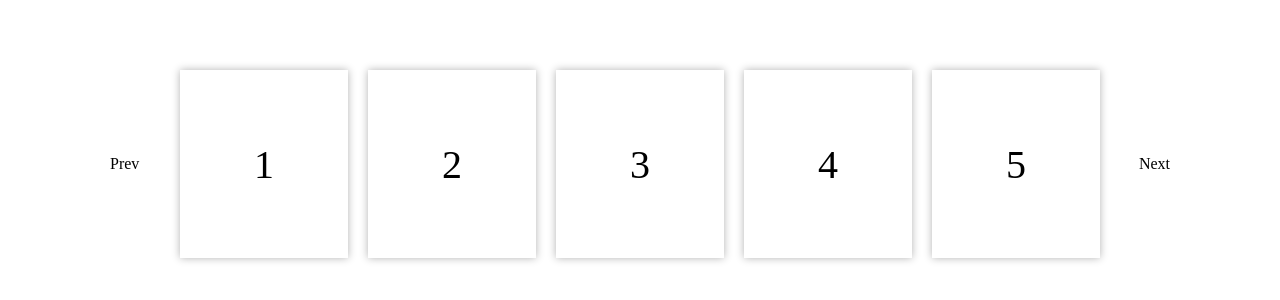
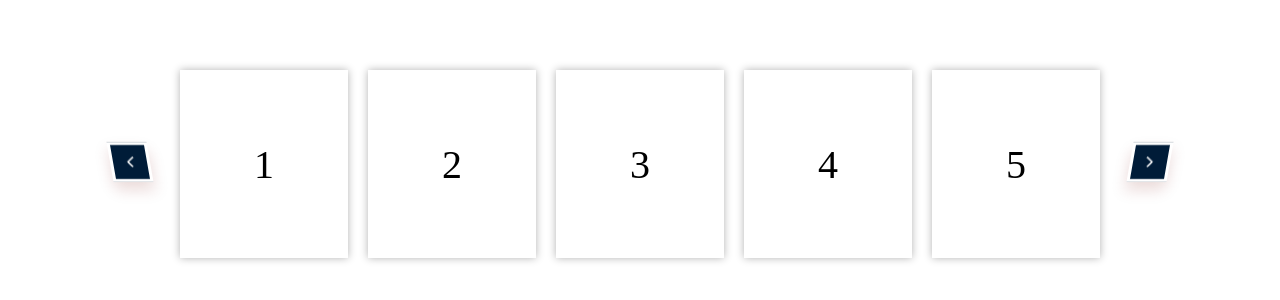
Before and after one commit to TEnQian/Multi-Item-Infinite-Carousel, a plain HTML site: page Carousel/index.html in a window 1280 px wide. Shown: the part 236-536 px from the top of the page. Drawn offline with nearby package versions, Linux system fonts and the light colour scheme.

Commit message:
Update index.html

```diff
--- a/Carousel/index.html
+++ b/Carousel/index.html
@@ -3,6 +3,7 @@
 <head>
 <meta name="viewport" content="width=device-width, initial-scale=1.0">
 <script src="https://ajax.googleapis.com/ajax/libs/jquery/3.6.0/jquery.min.js"></script>
+<script src="https://kit.fontawesome.com/9ef9b06c92.js" crossorigin="anonymous"></script>
 <script src="main.js"></script>
 <link rel="stylesheet" href="styles.css">
 </head>
@@ -13,6 +14,9 @@
             <p class="pc-num">5</p>
             <p class="tab-num">3</p>
             <p class="mob-num">1</p>
+        </div>
+        <div class="auto-slide-time">
+            <p>5000</p>
         </div>
         <div class="slider-wrap">
         <div class="slider">
@@ -59,8 +63,8 @@
         </div>
         </div>
         <div class="button-wrapper">
-            <div class="prev-btn">Prev</div>
-            <div class="next-btn">Next</div>
+            <div class="prev-btn"><i class="fa-solid fa-chevron-left"></i></div>
+            <div class="next-btn"><i class="fa-sharp fa-solid fa-chevron-right"></i></div>
         </div>
     </div>
 </div>
```
